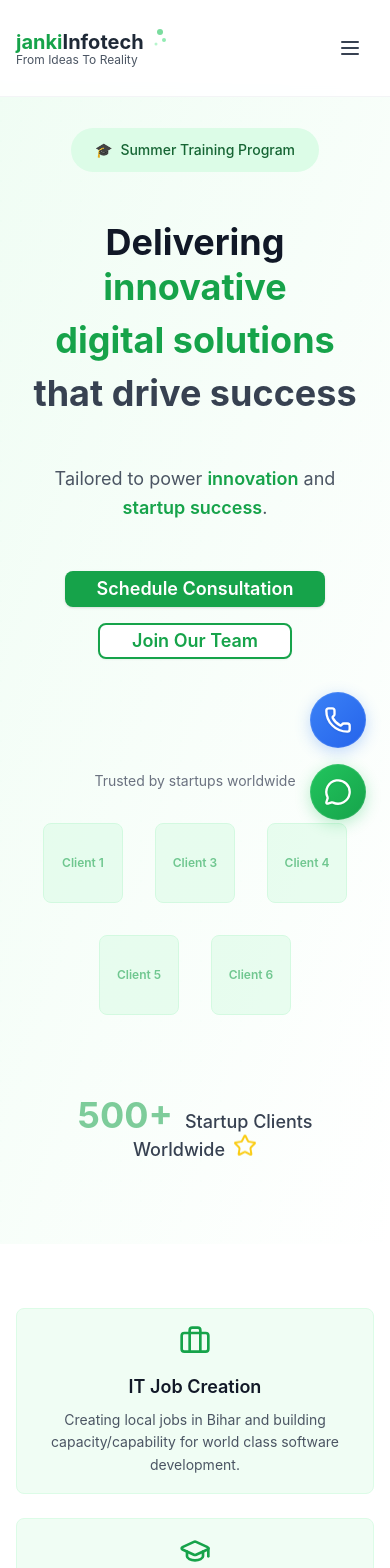
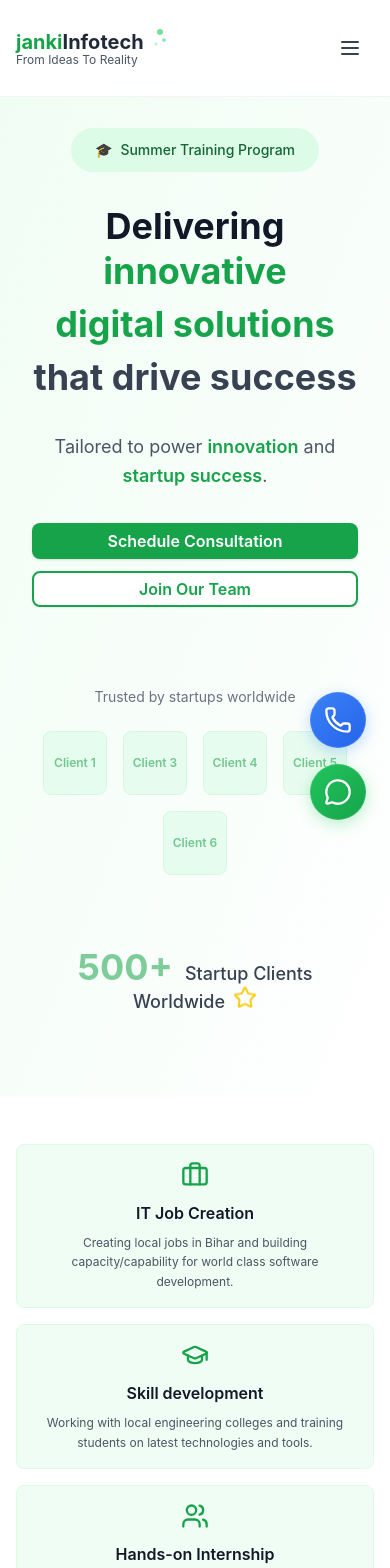
Before and after one commit to kushvardhan/jankiinfotech, a Next.js app: page / in a window 390 px wide. Shown: the top 1568 px of the page. Built offline with nearby package versions, Linux system fonts and the light colour scheme.

Commit message:
Correcting responsiveness issues and overflow issue

```diff
--- a/src/components/Features.tsx
+++ b/src/components/Features.tsx
@@ -25,24 +25,24 @@ const features = [
 
 export default function Features() {
   return (
-    <section className="py-16 sm:py-20 bg-white">
+    <section className="py-12 md:py-16 lg:py-20 bg-white overflow-x-hidden">
       <div className="max-w-7xl mx-auto px-4 sm:px-6 lg:px-8">
         {/* Features Grid */}
-        <div className="grid sm:grid-cols-2 lg:grid-cols-4 gap-6">
+        <div className="grid grid-cols-1 sm:grid-cols-2 lg:grid-cols-4 gap-4 md:gap-6">
           {features.map(({ title, icon: Icon, desc }, index) => (
             <div
               key={index}
-              className="p-4 sm:p-6 bg-green-50 rounded-lg border border-green-100 hover:shadow-md transition-shadow duration-300"
+              className="p-4 md:p-6 bg-green-50 rounded-lg border border-green-100 hover:shadow-md transition-shadow duration-300"
             >
               <div className="flex flex-col items-center text-center sm:items-start sm:text-left">
-                <div className="flex-shrink-0 mb-4">
-                  <Icon className="w-8 h-8 text-green-600" />
+                <div className="flex-shrink-0 mb-3 md:mb-4">
+                  <Icon className="w-7 md:w-8 h-7 md:h-8 text-green-600" />
                 </div>
-                <div>
-                  <h3 className="text-lg font-semibold text-gray-900 mb-2 break-words">
+                <div className="w-full">
+                  <h3 className="text-base md:text-lg font-semibold text-gray-900 mb-2 break-words">
                     {title}
                   </h3>
-                  <p className="text-gray-600 text-sm leading-relaxed break-words">
+                  <p className="text-gray-600 text-xs md:text-sm leading-relaxed break-words">
                     {desc}
                   </p>
                 </div>
--- a/src/components/HeroSection.tsx
+++ b/src/components/HeroSection.tsx
@@ -1,7 +1,7 @@
 "use client";
 
 import { Button } from "@/components/ui/button";
-import { Star } from "lucide-react";
+import { Star, X } from "lucide-react";
 import Link from "next/link";
 import { useEffect, useState } from "react";
 
@@ -14,14 +14,14 @@ export default function HeroSection() {
   }, []);
 
   return (
-    <section className="relative min-h-screen bg-gradient-to-br from-green-50 to-white flex items-center justify-center px-4 sm:px-6 lg:px-8 pt-12 md:pt-16 pb-20">
+    <section className="relative min-h-screen bg-gradient-to-br from-green-50 to-white flex items-center justify-center px-4 sm:px-6 lg:px-8 pt-12 md:pt-16 pb-20 overflow-x-hidden">
       {/* Background Pattern */}
-      <div className="absolute inset-0 opacity-5">
+      <div className="absolute inset-0 opacity-5 overflow-hidden">
         <div className="absolute inset-0 bg-[radial-gradient(circle_at_1px_1px,rgba(34,197,94,0.15)_1px,transparent_0)] bg-[size:20px_20px]"></div>
       </div>
 
-      <div className="container mx-auto max-w-7xl px-4 sm:px-6 lg:px-8 relative z-10">
-        <div className="text-center space-y-12">
+      <div className="container mx-auto max-w-7xl px-4 sm:px-6 lg:px-8 relative z-10 w-full">
+        <div className="text-center space-y-8 md:space-y-12">
           {/* Badge */}
           <Link
             href="/internship"
@@ -58,17 +58,17 @@ export default function HeroSection() {
           </div>
 
           {/* CTA Buttons */}
-          <div className="flex flex-col sm:flex-row gap-4 justify-center items-center">
-            <Link href="/schedule-consultation">
-              <Button className="bg-green-600 hover:bg-green-700 text-white px-8 py-3 text-lg font-semibold rounded-lg transition-colors">
+          <div className="flex flex-col sm:flex-row gap-3 md:gap-4 justify-center items-center w-full">
+            <Link href="/schedule-consultation" className="w-full sm:w-auto">
+              <Button className="w-full bg-green-600 hover:bg-green-700 text-white px-6 md:px-8 py-3 text-base md:text-lg font-semibold rounded-lg transition-colors">
                 Schedule Consultation
               </Button>
             </Link>
 
-            <Link href="/careers">
+            <Link href="/careers" className="w-full sm:w-auto">
               <Button
                 variant="outline"
-                className="border-2 border-green-600 text-green-600 hover:bg-green-50 px-8 py-3 text-lg font-semibold rounded-lg transition-colors"
+                className="w-full border-2 border-green-600 text-green-600 hover:bg-green-50 px-6 md:px-8 py-3 text-base md:text-lg font-semibold rounded-lg transition-colors"
               >
                 Join Our Team
               </Button>
@@ -76,38 +76,38 @@ export default function HeroSection() {
           </div>
 
           {/* Client Logos */}
-          <div className="pt-16">
-            <p className="text-gray-500 text-sm mb-8">
+          <div className="pt-12 md:pt-16">
+            <p className="text-gray-500 text-sm mb-6 md:mb-8">
               Trusted by startups worldwide
             </p>
             <button
               onClick={() => setShowClientsModal(true)}
               className="w-full group"
             >
-              <div className="flex flex-wrap justify-center items-center gap-8 opacity-60 mb-8 group-hover:opacity-100 transition-opacity duration-300">
+              <div className="flex flex-wrap justify-center items-center gap-4 md:gap-6 opacity-60 mb-6 md:mb-8 group-hover:opacity-100 transition-opacity duration-300">
                 {/* Client logos with green theme */}
-                <div className="w-20 h-20 bg-green-100 rounded-lg flex items-center justify-center border border-green-200 group-hover:border-green-400 group-hover:shadow-lg transition-all duration-300 cursor-pointer">
-                  <span className="text-xs text-green-600 font-semibold">
+                <div className="w-16 h-16 md:w-20 md:h-20 bg-green-100 rounded-lg flex items-center justify-center border border-green-200 group-hover:border-green-400 group-hover:shadow-lg transition-all duration-300 cursor-pointer flex-shrink-0">
+                  <span className="text-xs text-green-600 font-semibold text-center px-1">
                     Client 1
                   </span>
                 </div>
-                <div className="w-20 h-20 bg-green-100 rounded-lg flex items-center justify-center border border-green-200 group-hover:border-green-400 group-hover:shadow-lg transition-all duration-300 cursor-pointer">
-                  <span className="text-xs text-green-600 font-semibold">
+                <div className="w-16 h-16 md:w-20 md:h-20 bg-green-100 rounded-lg flex items-center justify-center border border-green-200 group-hover:border-green-400 group-hover:shadow-lg transition-all duration-300 cursor-pointer flex-shrink-0">
+                  <span className="text-xs text-green-600 font-semibold text-center px-1">
                     Client 3
                   </span>
                 </div>
-                <div className="w-20 h-20 bg-green-100 rounded-lg flex items-center justify-center border border-green-200 group-hover:border-green-400 group-hover:shadow-lg transition-all duration-300 cursor-pointer">
-                  <span className="text-xs text-green-600 font-semibold">
+                <div className="w-16 h-16 md:w-20 md:h-20 bg-green-100 rounded-lg flex items-center justify-center border border-green-200 group-hover:border-green-400 group-hover:shadow-lg transition-all duration-300 cursor-pointer flex-shrink-0">
+                  <span className="text-xs text-green-600 font-semibold text-center px-1">
                     Client 4
                   </span>
                 </div>
-                <div className="w-20 h-20 bg-green-100 rounded-lg flex items-center justify-center border border-green-200 group-hover:border-green-400 group-hover:shadow-lg transition-all duration-300 cursor-pointer">
-                  <span className="text-xs text-green-600 font-semibold">
+                <div className="w-16 h-16 md:w-20 md:h-20 bg-green-100 rounded-lg flex items-center justify-center border border-green-200 group-hover:border-green-400 group-hover:shadow-lg transition-all duration-300 cursor-pointer flex-shrink-0">
+                  <span className="text-xs text-green-600 font-semibold text-center px-1">
                     Client 5
                   </span>
                 </div>
-                <div className="w-20 h-20 bg-green-100 rounded-lg flex items-center justify-center border border-green-200 group-hover:border-green-400 group-hover:shadow-lg transition-all duration-300 cursor-pointer">
-                  <span className="text-xs text-green-600 font-semibold">
+                <div className="w-16 h-16 md:w-20 md:h-20 bg-green-100 rounded-lg flex items-center justify-center border border-green-200 group-hover:border-green-400 group-hover:shadow-lg transition-all duration-300 cursor-pointer flex-shrink-0">
+                  <span className="text-xs text-green-600 font-semibold text-center px-1">
                     Client 6
                   </span>
                 </div>
@@ -134,37 +134,43 @@ export default function HeroSection() {
 
           {/* Clients Modal */}
           {showClientsModal && (
-            <div className="fixed inset-0 bg-black/50 z-50 flex items-center justify-center p-4">
-              <div className="bg-white rounded-xl max-w-2xl w-full p-8 max-h-[90vh] overflow-y-auto">
-                <div className="flex justify-between items-center mb-6">
-                  <h2 className="text-3xl font-bold text-gray-900">
+            <div
+              className="fixed inset-0 bg-black/50 z-50 flex items-center justify-center p-4 overflow-y-auto"
+              onClick={() => setShowClientsModal(false)}
+            >
+              <div
+                className="bg-white rounded-xl max-w-2xl w-full p-6 md:p-8 my-8"
+                onClick={(e) => e.stopPropagation()}
+              >
+                <div className="flex justify-between items-start gap-4 mb-6">
+                  <h2 className="text-2xl md:text-3xl font-bold text-gray-900">
                     Our Trusted Clients
                   </h2>
                   <button
                     onClick={() => setShowClientsModal(false)}
-                    className="text-gray-500 hover:text-gray-700 text-2xl"
+                    className="text-gray-500 hover:text-gray-700 flex-shrink-0 p-1"
                   >
                     <X className="h-6 w-6" />
                   </button>
                 </div>
-                <p className="text-gray-600 mb-6">
+                <p className="text-gray-600 mb-6 text-sm md:text-base">
                   We have successfully served 500+ startup clients worldwide,
                   helping them transform their digital presence and achieve
                   their business goals.
                 </p>
-                <div className="grid grid-cols-2 md:grid-cols-3 gap-4 mb-6">
+                <div className="grid grid-cols-2 md:grid-cols-3 gap-3 md:gap-4 mb-6">
                   {[1, 2, 3, 4, 5, 6].map((i) => (
                     <div
                       key={i}
-                      className="h-24 bg-green-100 rounded-lg flex items-center justify-center border border-green-200 hover:border-green-400 hover:shadow-lg transition-all duration-300"
+                      className="h-20 md:h-24 bg-green-100 rounded-lg flex items-center justify-center border border-green-200 hover:border-green-400 hover:shadow-lg transition-all duration-300"
                     >
-                      <span className="text-sm text-green-600 font-semibold">
+                      <span className="text-xs md:text-sm text-green-600 font-semibold text-center px-2">
                         Client {i}
                       </span>
                     </div>
                   ))}
                 </div>
-                <p className="text-sm text-gray-500 text-center">
+                <p className="text-xs md:text-sm text-gray-500 text-center">
                   Each client represents our commitment to excellence and
                   innovation
                 </p>
```
